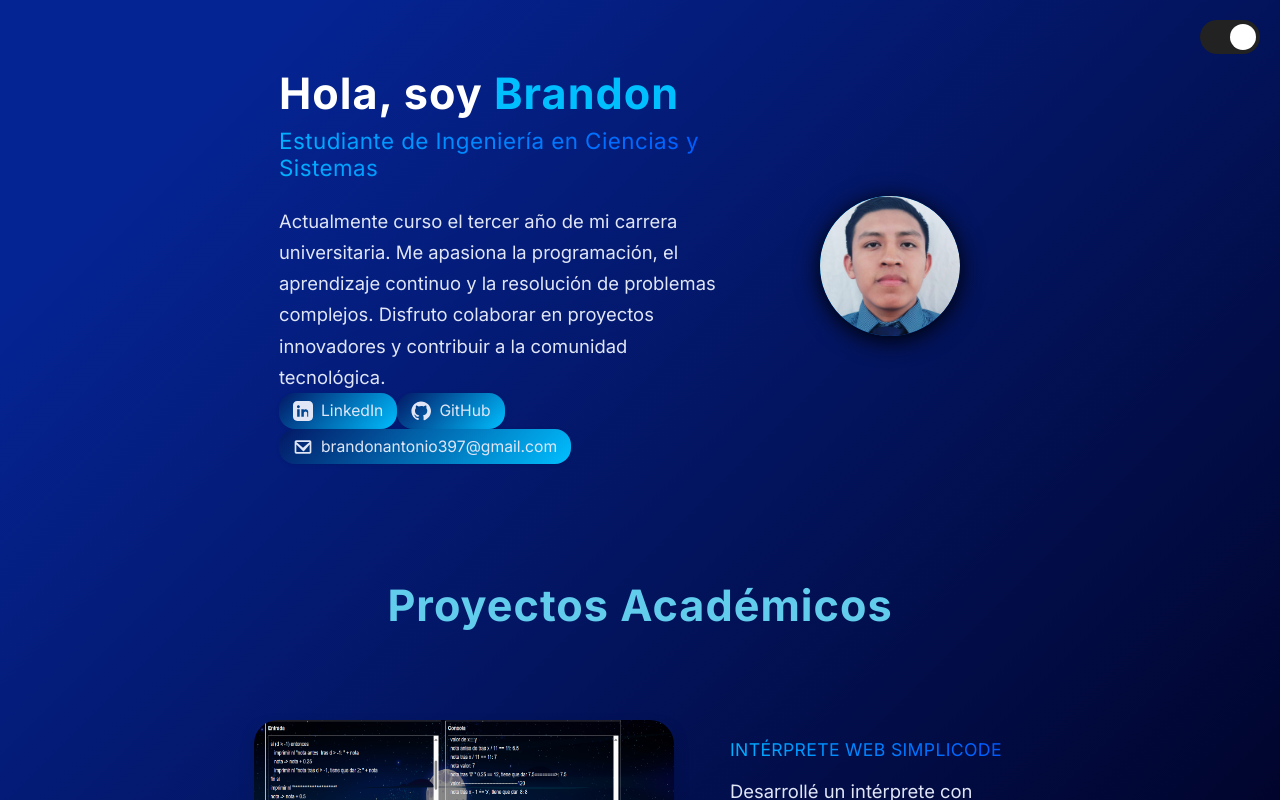
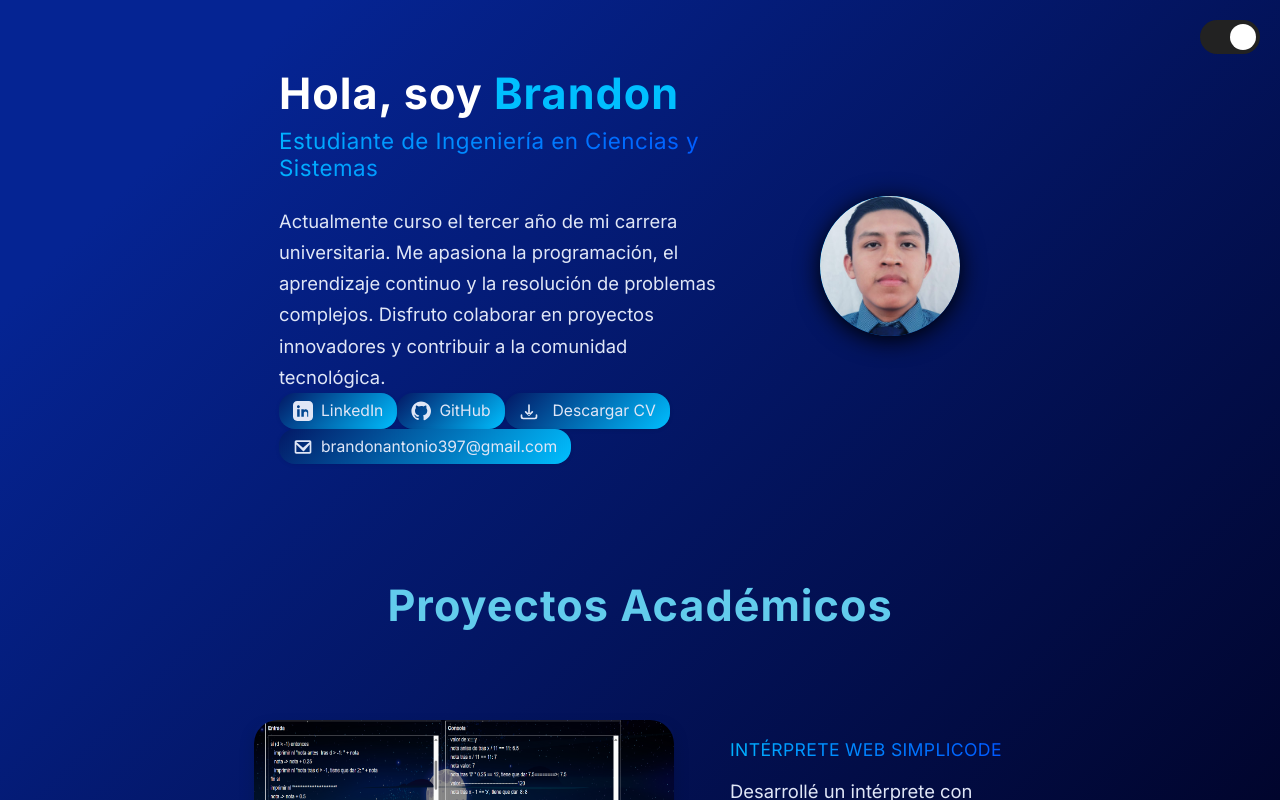
Before and after one commit to Brandon22023/Portafolio, an Angular app: page / in a window 1280 px wide. Shown: the top 800 px of the page. Built offline with nearby package versions, Linux system fonts and the light colour scheme.

Commit message:
mejoras incluidas respecto a presentacion

```diff
--- a/src/app/mi-info/mi-info.html
+++ b/src/app/mi-info/mi-info.html
@@ -15,10 +15,17 @@
             <svg width="20" height="20" fill="none" viewBox="0 0 24 24"><path fill="currentColor" d="M12 .5C5.73.5.5 5.73.5 12c0 5.08 3.29 9.39 7.86 10.91.58.11.79-.25.79-.56v-2.02c-3.2.7-3.87-1.39-3.87-1.39-.53-1.34-1.3-1.7-1.3-1.7-1.06-.72.08-.71.08-.71 1.17.08 1.79 1.2 1.79 1.2 1.04 1.78 2.73 1.27 3.4.97.11-.75.41-1.27.75-1.56-2.55-.29-5.23-1.28-5.23-5.7 0-1.26.45-2.29 1.19-3.09-.12-.29-.52-1.46.11-3.05 0 0 .97-.31 3.18 1.18a11.1 11.1 0 0 1 2.9-.39c.98.01 1.97.13 2.9.39 2.2-1.49 3.17-1.18 3.17-1.18.63 1.59.23 2.76.11 3.05.74.8 1.19 1.83 1.19 3.09 0 4.43-2.68 5.41-5.24 5.7.42.36.8 1.09.8 2.2v3.26c0 .31.21.67.8.56C20.71 21.39 24 17.08 24 12c0-6.27-5.23-11.5-12-11.5z"/></svg>
             GitHub
         </a>
+        <a href="https://drive.google.com/uc?export=download&id=1B9pSLs7Wu393oRVXhBH5g_UzTyWsJPSZ" target="_blank" class="info-link">
+          <svg width="20" height="20" fill="none" viewBox="0 0 24 24" style="vertical-align: middle; margin-right: 6px;">
+            <path fill="currentColor" d="M5 20h14a1 1 0 0 0 1-1v-2a1 1 0 1 1 2 0v2a3 3 0 0 1-3 3H5a3 3 0 0 1-3-3v-2a1 1 0 1 1 2 0v2a1 1 0 0 0 1 1zm7-3a1 1 0 0 0 1-1V5a1 1 0 1 0-2 0v11a1 1 0 0 0 1 1zm-4.707-4.707a1 1 0 0 1 1.414 0L12 15.586l3.293-3.293a1 1 0 1 1 1.414 1.414l-4 4a1 1 0 0 1-1.414 0l-4-4a1 1 0 0 1 0-1.414z"/>
+          </svg>
+          Descargar CV
+        </a>
         <a href="mailto:brandonantonio397@gmail.com" target="_blank" class="info-link">
             <svg width="20" height="20" fill="none" viewBox="0 0 24 24"><path fill="currentColor" d="M20 4H4c-1.1 0-2 .9-2 2v12c0 1.1.9 2 2 2h16c1.1 0 2-.9 2-2V6c0-1.1-.9-2-2-2zm0 2v.01L12 13 4 6.01V6h16zm-16 12V8.99l7.88 7.88c.39.39 1.02.39 1.41 0L20 8.99V18H4z"/></svg>
             brandonantonio397&#64;gmail.com
         </a>
+
 
         <!--<a href="https://tusitio.com/proyectos" target="_blank" class="info-link">
             <svg width="20" height="20" fill="none" viewBox="0 0 24 24"><path fill="currentColor" d="M9.4 16.6 8 18l-6-6 6-6 1.4 1.4L5.8 11H20v2H5.8l3.6 3.6z"/></svg>
```
